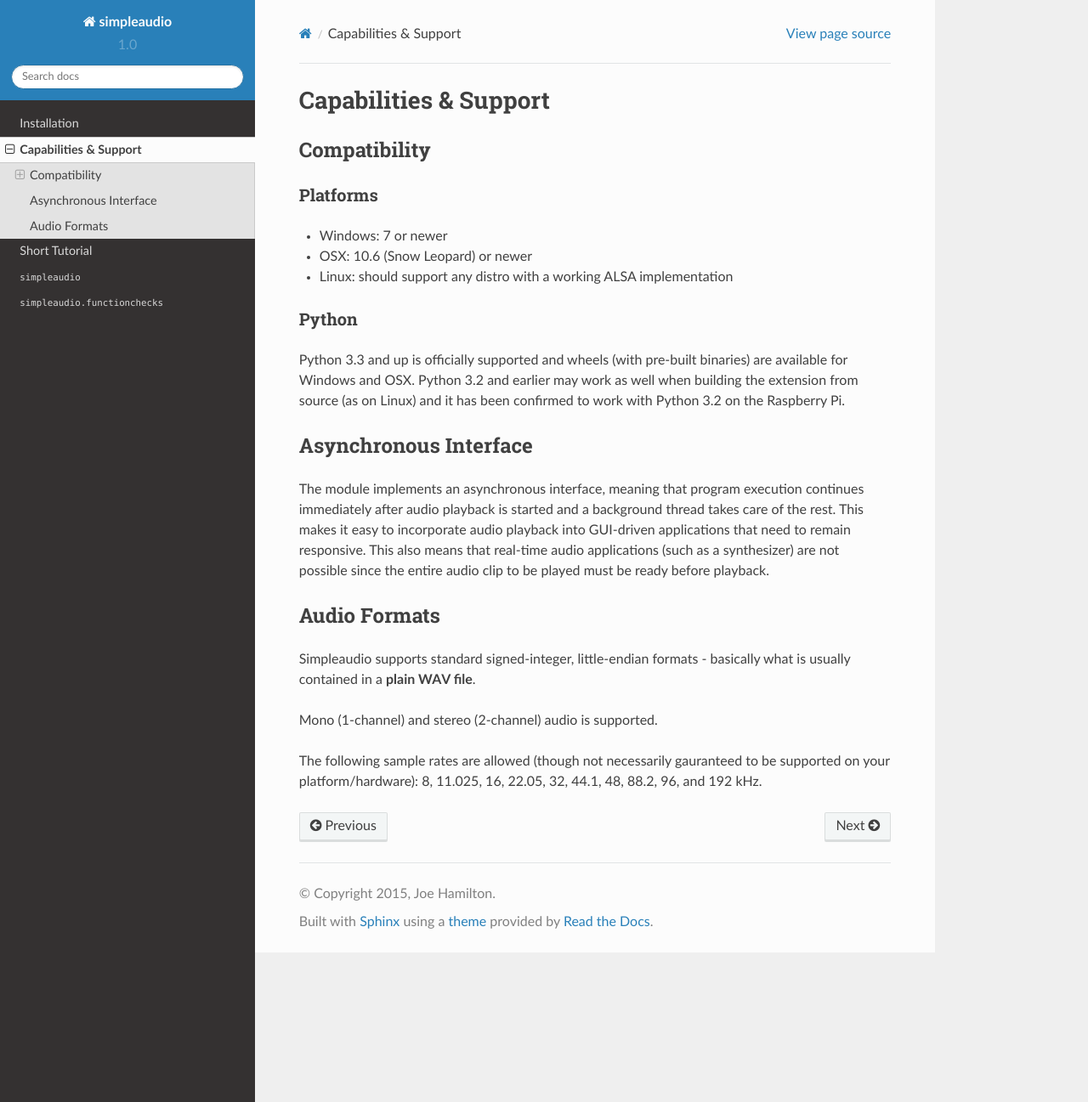
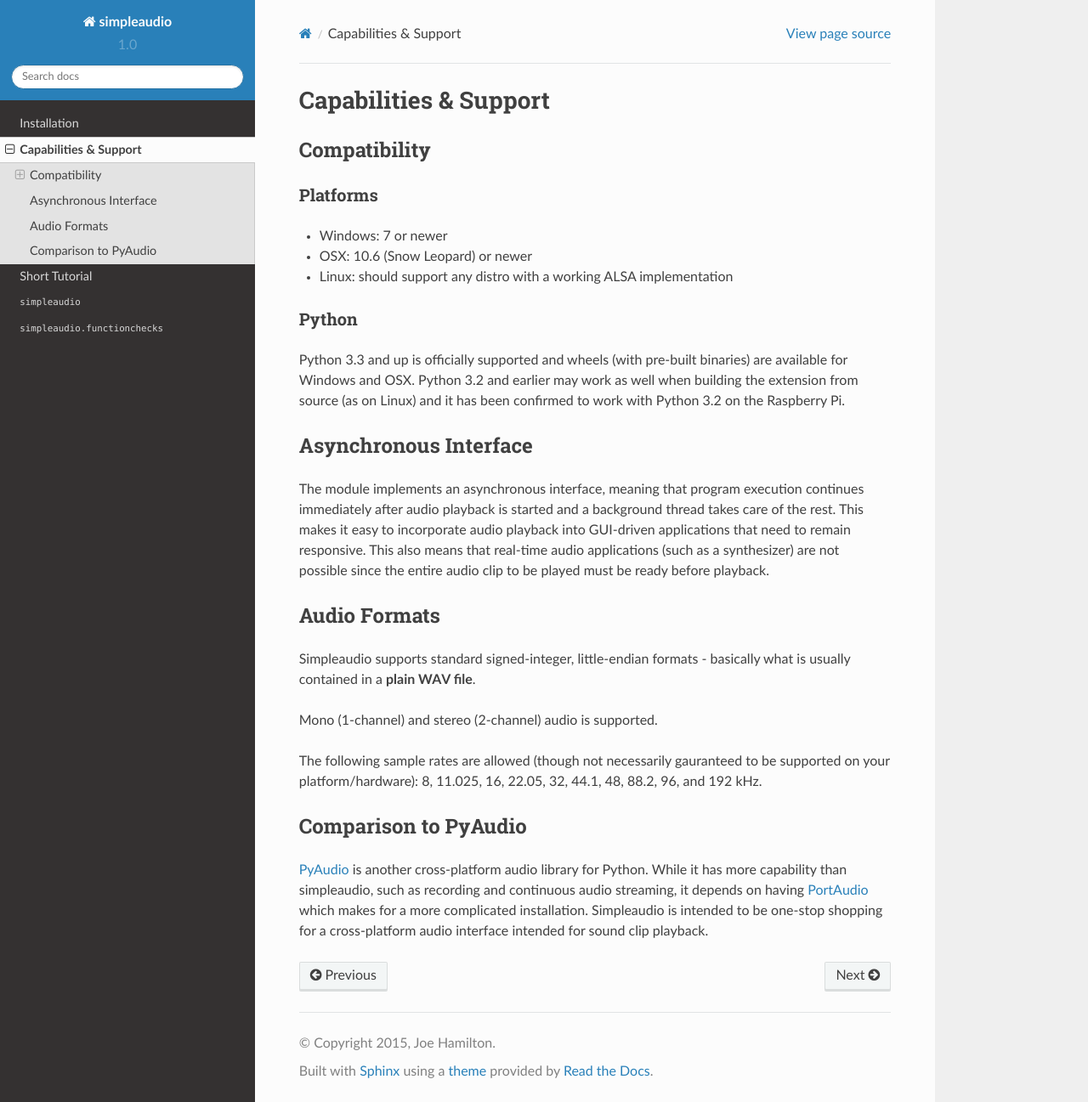
Before and after one commit to hamiltron/py-simple-audio, a Sphinx documentation site: the page built from docs/capabilities.rst, in a window 1280 px wide and 1297 px high. Shown: the whole window at 85% size. Built offline with Sphinx 7.4.7 and the Read the Docs theme 2.0.0, drawn with Linux system fonts in a browser that asks for light colours.

Commit message:
docs update

```diff
--- a/docs/capabilities.rst
+++ b/docs/capabilities.rst
@@ -42,3 +42,13 @@
 The following sample rates are allowed (though not necessarily gauranteed
 to be supported on your platform/hardware): 8, 11.025, 16, 22.05, 32, 44.1,
 48, 88.2, 96, and 192 kHz.
+
+Comparison to PyAudio
+---------------------
+
+`PyAudio <https://pypi.python.org/pypi/PyAudio>`_ is another cross-platform
+audio library for Python. While it has more capability than simpleaudio,
+such as recording and continuous audio streaming, it depends on having
+`PortAudio <http://www.portaudio.com/>`_ which makes for a more complicated
+installation. Simpleaudio is intended to be one-stop shopping for a
+cross-platform audio interface intended for sound clip playback.
```
